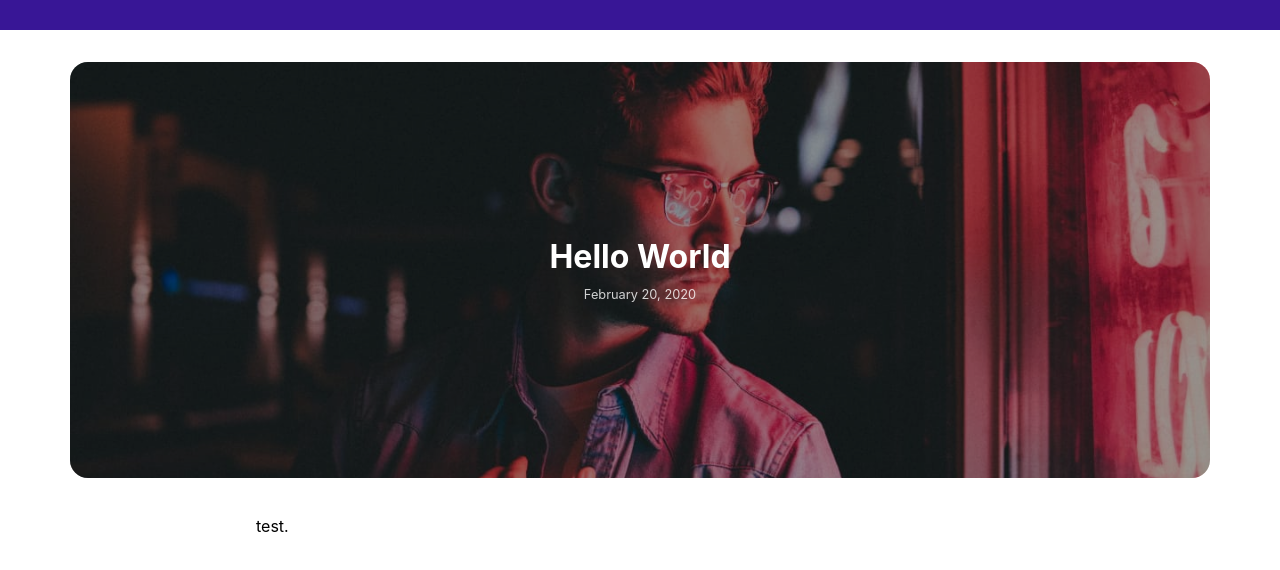
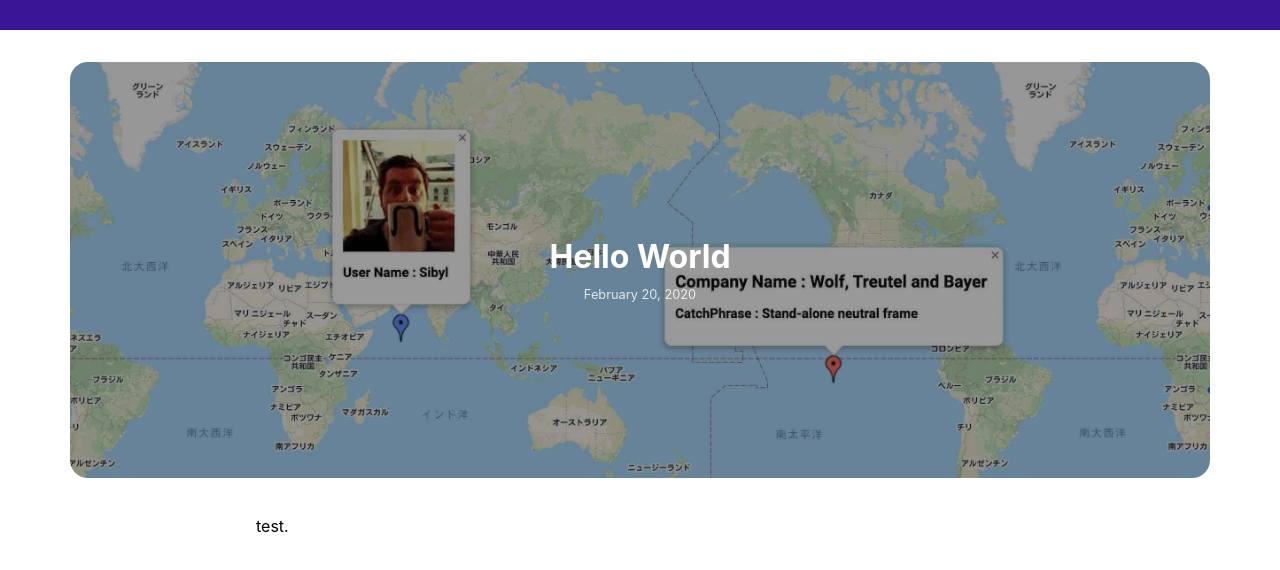
Before and after one commit to roy-11/gatsby_portfolio, a Gatsby site: page /hello-world in a window 1280 px wide. Built offline with nearby package versions, Linux system fonts and the light colour scheme; Gatsby itself is replaced by a stand-in of ours.

Commit message:
delete extra images

```diff
--- a/_data/blog/hello-world.md
+++ b/_data/blog/hello-world.md
@@ -3,7 +3,7 @@ template: BlogPost
 path: /hello-world
 date: 2020-02-20T07:08:53.137Z
 title: Hello World
-thumbnail: "/assets/image-4.jpg"
+thumbnail: "/assets/typescript_googlemap-min3.jpg"
 metaDescription: Meta description for Hello World
 ---
 
```
Also changed, not shown: static/assets/becca-tapert-sY5RjMB1KkE-unsplash.jpg (deleted), static/assets/billy-huynh-W8KTS-mhFUE-unsplash.jpg (deleted), static/assets/image-1.jpg (deleted), static/assets/image-2.jpg (deleted), static/assets/image-3.jpg (deleted), static/assets/image-4.jpg (deleted), static/assets/image-5.jpg (deleted), static/assets/image-6.jpg (deleted), static/assets/image-7.jpg (deleted), static/assets/jairph-TmVwXoG9tx8-unsplash.jpg (deleted), static/assets/typescript_googlemap-min3.jpg (added), static/assets/venus-evans-wFZ9SYDiS2M-unsplash.jpg (deleted), 4 other files.
